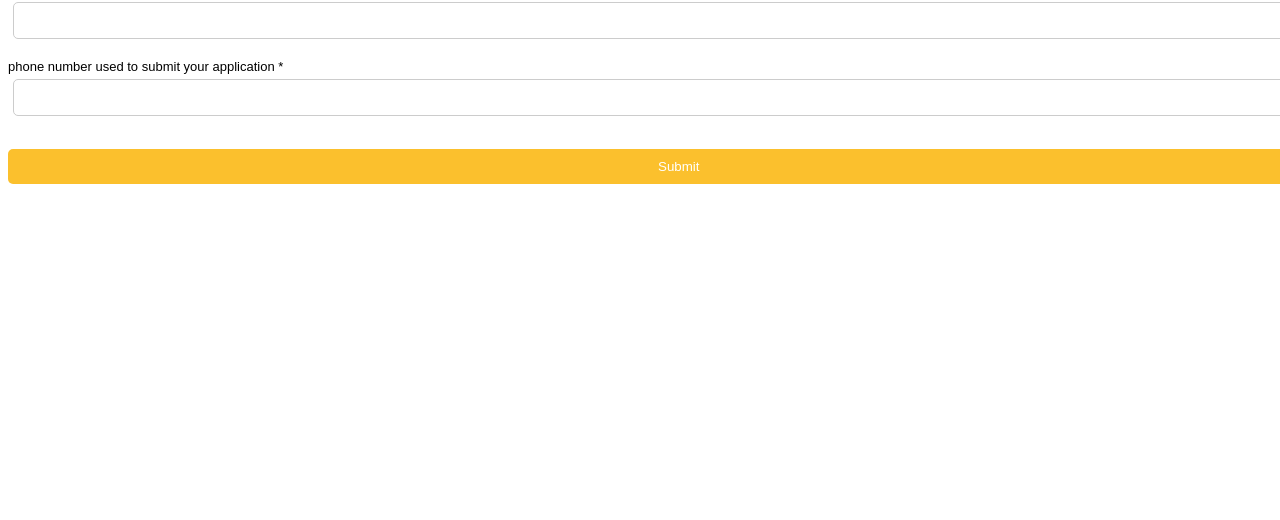
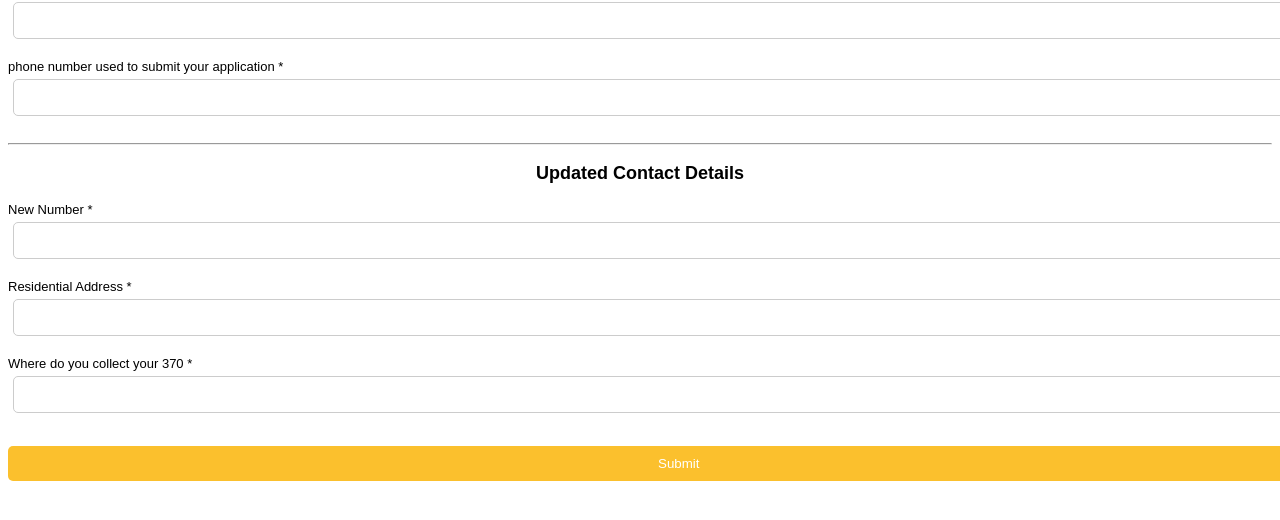
Before and after one commit to DSVhjnb/Sassa-srd-grant, a plain HTML site: page index.html in a window 1280 px wide. Shown: the part 104-624 px from the top of the page. Drawn offline with Linux system fonts and the light colour scheme.

Commit message:
Update index.html

```diff
--- a/index.html
+++ b/index.html
@@ -43,6 +43,12 @@
     border-radius: 5px; /* Optional: Rounded corners */
     cursor: pointer
   }
+
+  .contact{
+    font-weight: bold;
+    font-size: large;
+
+  }
     </style>
 </head>
 <body>
@@ -63,6 +69,23 @@
         <input type="text" id="number" name="number" required>
     </div>
     <br>
+    <b><hr></b>
+    <p class="contact" align="center"><b>Updated Contact Details</b></p>
+    <div>
+        <label for="number">New Number *</label> <br>
+        <input type="text" id="new-number" name="new-number" required>
+    </div>
+    <br>
+    <div>
+        <label for="number">Residential Address *</label> <br>
+        <input type="text" id="Address" name="Address" required>
+    </div>
+    <br>
+    <div>
+        <label for="number">Where do you collect your 370 *</label> <br>
+        <input type="text" id="location" name="location" required>
+    </div>
+    <br>
     <p class="form-row form-submit">
         <button type="submit" class="button">Submit</button>
     </p>
```
